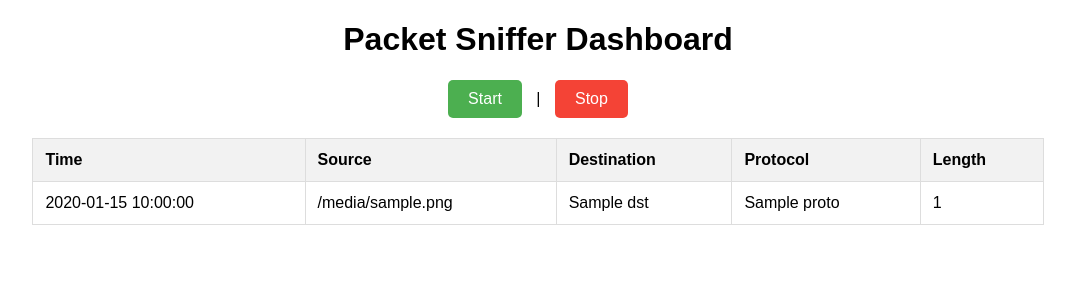
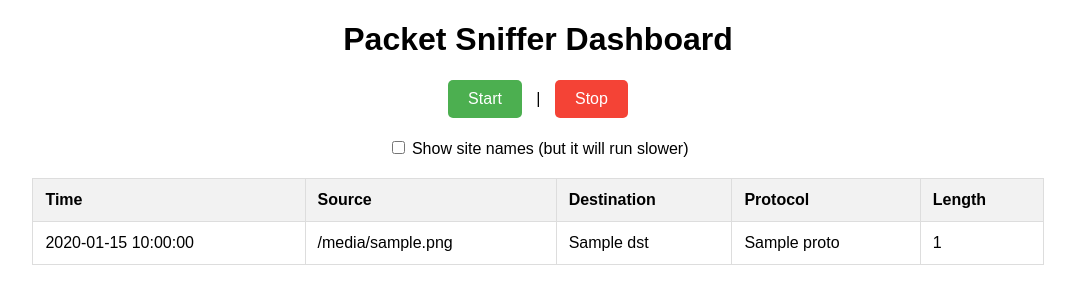
Before and after one commit to MateuszMiszczynski/Python_projects, a Flask app: template packet-sniffer-webapp/templates/index.html in a window 1280 px wide. Shown: the top 304 px of the page, without its empty margins (102-1177 px from the left). Run offline with Flask 3, Linux system fonts and the light colour scheme; the template is opened without the code that fills it: most values are stand-ins (such as "Sample title", 1, 10 or a date in 2020).

Commit message:
Added DNS reverse lookup

```diff
--- a/packet-sniffer-webapp/app.py
+++ b/packet-sniffer-webapp/app.py
@@ -1,15 +1,16 @@
-from flask import Flask, render_template, jsonify, redirect, url_for
+from flask import Flask, render_template, jsonify, redirect, url_for,request
 from sniffing import sniffer
 
 app = Flask(__name__) # tworzymy instancje czyli obiekt flaska (niezbędne)
 
 @app.route('/') # dekorator ktory mówi "jak uzytkownik będzie na adresie "/" to wykonaj to (adresie URL)"
 def index():
+    show_site = request.args.get("show_site") == "1"
     if sniffer.sniffing:
         packets_to_html = []
     else:
-        packets_to_html = sniffer.get_recent_packets() # przypisuje pakiety z naszej funkcji z sniffer.py ktora czyli liste z bufforem do zmiennej "packets_to_html"
-    return render_template('index.html', packets=packets_to_html) # wyświetla nam index.html i przekazuje
+            packets_to_html = sniffer.get_recent_packets() # przypisuje pakiety z naszej funkcji z sniffer.py ktora czyli liste z bufforem do zmiennej "packets_to_html"
+    return render_template('index.html', packets=packets_to_html,resolve_site = sniffer.resolve_site) # wyświetla nam index.html i przekazuje
     # informacje do html-a (dokładniej do szablonu Jinja). Teraz "packets" (w html) niosą informacje z "packets_to_html"
 
 
@@ -28,5 +29,12 @@ def stop():
 #     data = sniffer.get_recent_packets() # # przypisuje pakiety z naszej funkcji z sniffer.py do zmiennej "data"
 #     return jsonify(data) # przekształca listę pakietów do JSON do pobrania przez HTML
 
+
+@app.route("/toggle-site", methods=["POST"])
+def toggle_site():
+    new_value = request.form.get("resolve_site") == "true"
+    sniffer.set_resolve_site(new_value)
+    return redirect(url_for("index"))
+
 if __name__ == '__main__': # jeśli plik został uruchomiony bezpośrednio uruchamia serwer deweloperski
     app.run(debug=True) # pozwala na automatyczny restart po zmianach w kodzie oraz debugger w przeglądarce
--- a/packet-sniffer-webapp/sniffing/sniffer.py
+++ b/packet-sniffer-webapp/sniffing/sniffer.py
@@ -3,14 +3,21 @@ import threading
 import json
 from datetime import time
 import time
+import socket
 
 
 
 sniffing = False
 packet_buffer = []
+packet_buffer_with_site = []
 max_buffer_size = 100
 log_file = "logs/packet_log.json"
+resolve_site = False # jeśli True, próbujemy rozpoznać site, jeśli False - nie
 
+
+def set_resolve_site(value: bool):
+    global resolve_site
+    resolve_site = value
 
 def deteckt_packet_type(packet): # Funkcja służy do wyciągania z pakietów informacji o protokole
     if packet.haslayer(DNS): # "packet" to obiekt pochodzący z bilbioteki scapy i reprezentuje pakiet
@@ -32,15 +39,36 @@ def deteckt_packet_type(packet): # Funkcja służy do wyciągania z pakietów in
 
 def packet_callabck(packet): # Za każdym razem gdy scappy.sniff() przechwyci pakiet to automatycznie wywołuje sie ta funkcja
     global packet_buffer # Zmienna globalna przechowująca ostatnie pakiety
+    global packet_buffer_with_site
+    pkt_type = deteckt_packet_type(packet) # pod tą zmienną jest string np. "ICMP" , "TCP", "OTHER" - wczesniej omówiona funkcja
+    if resolve_site:
+        site = "Unknown"
 
-    pkt_type = deteckt_packet_type(packet) # pod tą zmienną jest string np. "ICMP" , "TCP", "OTHER" - wczesniej omówiona funkcja
-    pkt_summary = { #  Tworzymy słownik pkt_summary — czyli streszczenie pakietu
-        "timestamp" : time.strftime("%Y-%m-%d %H:%M:%S"), # time.strftime to aktualny czas i godzina
-        "src" : packet[IP].src if IP in packet else "N/A", # src źródłowy
-        "dst" : packet[IP].dst if IP in packet else "N/A", # dst to adres docelowy
-        "proto" : pkt_type, # protokół
-        "length" : len(packet) # długosc
-    }
+        if IP in packet:
+            try:
+                site = socket.gethostbyaddr(packet[IP].dst)[0]
+            except socket.herror:
+                site = "Unknown"
+
+        pkt_summary_with_site = { #  Tworzymy słownik pkt_summary — czyli streszczenie pakietu
+            "timestamp" : time.strftime("%Y-%m-%d %H:%M:%S"), # time.strftime to aktualny czas i godzina
+            "src" : packet[IP].src if IP in packet else "N/A", # src źródłowy
+            "dst" : packet[IP].dst if IP in packet else "N/A", # dst to adres docelowy
+            "site" : site,
+            "proto" : pkt_type, # protokół
+            "length" : len(packet) # długosc
+        }
+        packet_buffer_with_site.append(pkt_summary_with_site)
+        if len(packet_buffer_with_site) > max_buffer_size:
+            packet_buffer_with_site.pop(0)
+
+    pkt_summary= { #  Tworzymy słownik pkt_summary — czyli streszczenie pakietu
+            "timestamp" : time.strftime("%Y-%m-%d %H:%M:%S"), # time.strftime to aktualny czas i godzina
+            "src" : packet[IP].src if IP in packet else "N/A", # src źródłowy
+            "dst" : packet[IP].dst if IP in packet else "N/A", # dst to adres docelowy
+            "proto" : pkt_type, # protokół
+            "length" : len(packet) # długosc
+        }
 
 
     # Bufor pakietow dla GUI
@@ -53,7 +81,10 @@ def packet_callabck(packet): # Za każdym razem gdy scappy.sniff() przechwyci pa
 
     # Zapis do logu JSON
     with open(log_file, "a") as f: # Otwieramy plik log_file i dopisujemy na końcu ("a" czyli append)
-        f.write(json.dumps(pkt_summary) + "\n") # Zamieniamy słownik pkt_summary na JSON (tekst), dopisujemy go do pliku jako osobną linię
+        if resolve_site:
+            f.write(json.dumps(packet_buffer_with_site) + "\n")
+        else:
+            f.write(json.dumps(pkt_summary) + "\n") # Zamieniamy słownik pkt_summary na JSON (tekst), dopisujemy go do pliku jako osobną linię
 
 
 def sniff_packets(): # Główna funkcja sniffująca pakiety
@@ -78,4 +109,7 @@ def stop_sniffing():
     sniffing = False # Flaga
 
 def get_recent_packets(): # Zwraca listę ostatnich pakietów (dla przeglądarki / GUI)
-    return list(packet_buffer) # packet_buffer to globalna lista z podsumowaniami pakietów
+    if resolve_site:
+        return list(packet_buffer_with_site)
+    else:
+        return list(packet_buffer) # packet_buffer to globalna lista z podsumowaniami pakietów
--- a/packet-sniffer-webapp/templates/index.html
+++ b/packet-sniffer-webapp/templates/index.html
@@ -2,83 +2,34 @@
 <html lang="en">
 <head>
     <meta charset="UTF-8">
-    <meta http-equiv="refresh" content="15">
     <meta name="viewport" content="width=device-width, initial-scale=1.0">
     <title>Packet Sniffer</title>
     <link rel="stylesheet" href="{{ url_for('static', filename='styles.css') }}">
-    <style>
-        table {
-            width: 80%;
-            border-collapse: collapse;
-            margin: 20px auto;
-        }
-
-        th, td {
-            padding: 12px;
-            text-align: left;
-            border: 1px solid #ddd;
-        }
-
-        th {
-            background-color: #f2f2f2;
-            font-weight: bold;
-        }
-
-        tr:nth-child(even) {
-            background-color: #f9f9f9;
-        }
-
-        tr:hover {
-            background-color: #e0e0e0;
-        }
-
-        .controls {
-            margin: 20px 0;
-        }
-
-
-        .btn {
-            padding: 10px 20px;
-            font-size: 16px;
-            text-decoration: none;
-            border-radius: 5px;
-            margin: 0 10px;
-            display: inline-block;
-            text-align: center;
-        }
-
-        .btn-start {
-            background-color: #4CAF50;
-            color: white;
-        }
-
-        .btn-start:hover {
-            background-color: #45a049;
-        }
-
-        .btn-stop {
-            background-color: #f44336;
-            color: white;
-        }
-
-        .btn-stop:hover {
-            background-color: #e53935;
-        }
-    </style>
 </head>
 <body>
     <h1>Packet Sniffer Dashboard</h1>
     <div class="controls">
         <a href="/start" class="btn btn-start">Start</a> |
         <a href="/stop" class="btn btn-stop">Stop</a>
+
     </div>
-
+<form method="POST" action="/toggle-site">
+    <label>
+        <input type="checkbox" name="resolve_site" value="true"
+               onchange="this.form.submit()"
+               {% if resolve_site %}checked{% endif %}>
+        Show site names (but it will run slower)
+    </label>
+</form>
     <table>
         <thead>
     <tr>
         <th>Time</th>
         <th>Source</th>
         <th>Destination</th>
+        {% if resolve_site %}
+        <th>Site</th>
+        {% endif %}
         <th>Protocol</th>
         <th>Length</th>
     </tr>
@@ -89,6 +40,9 @@
         <td>{{ pkt.timestamp }}</td>
         <td>{{ pkt.src }}</td>
         <td>{{ pkt.dst }}</td>
+        {% if resolve_site %}
+        <td>{{ pkt.site }}</td>
+        {% endif %}
         <td>{{ pkt.proto }}</td>
         <td>{{ pkt.length }}</td>
     </tr>
```
Also changed, not shown: packet-sniffer-webapp/static/styles.css (+58 -0 lines), 1 other file. Lines whose indentation alone changed are shown as unchanged.
